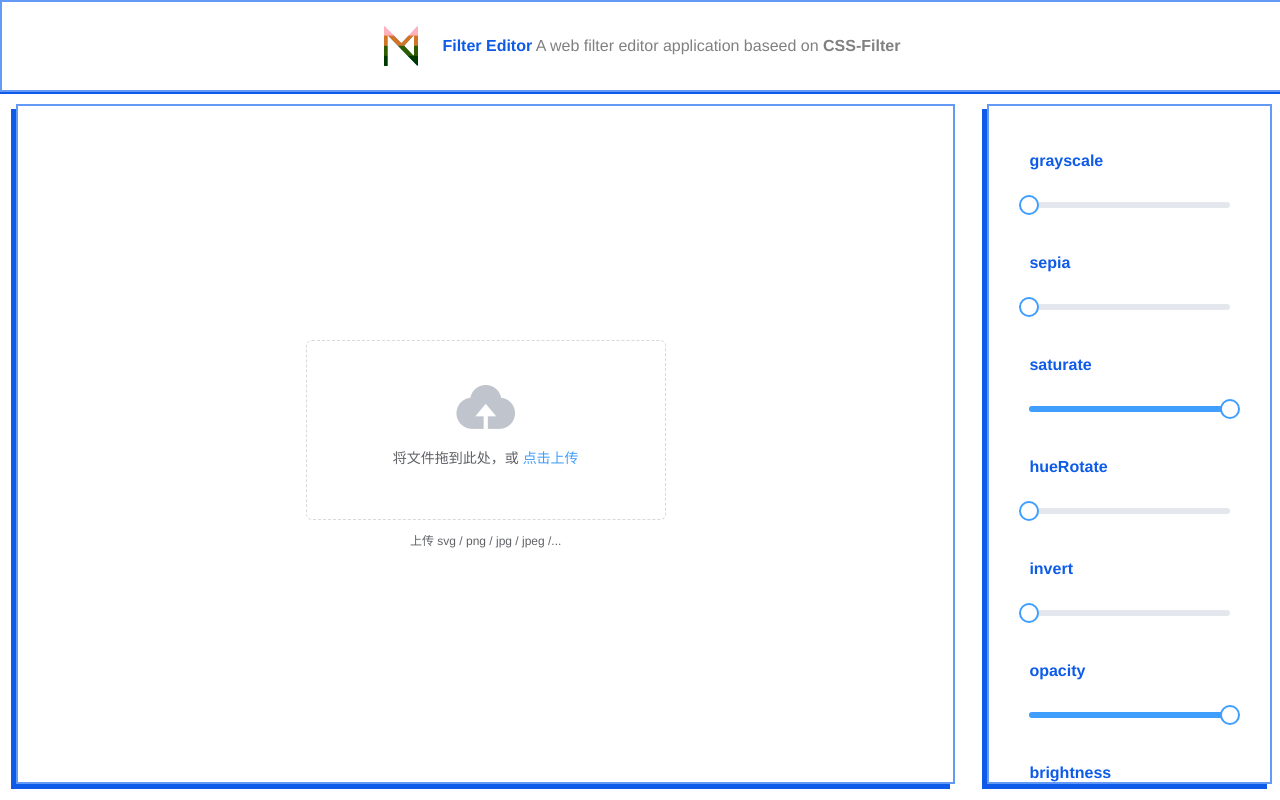
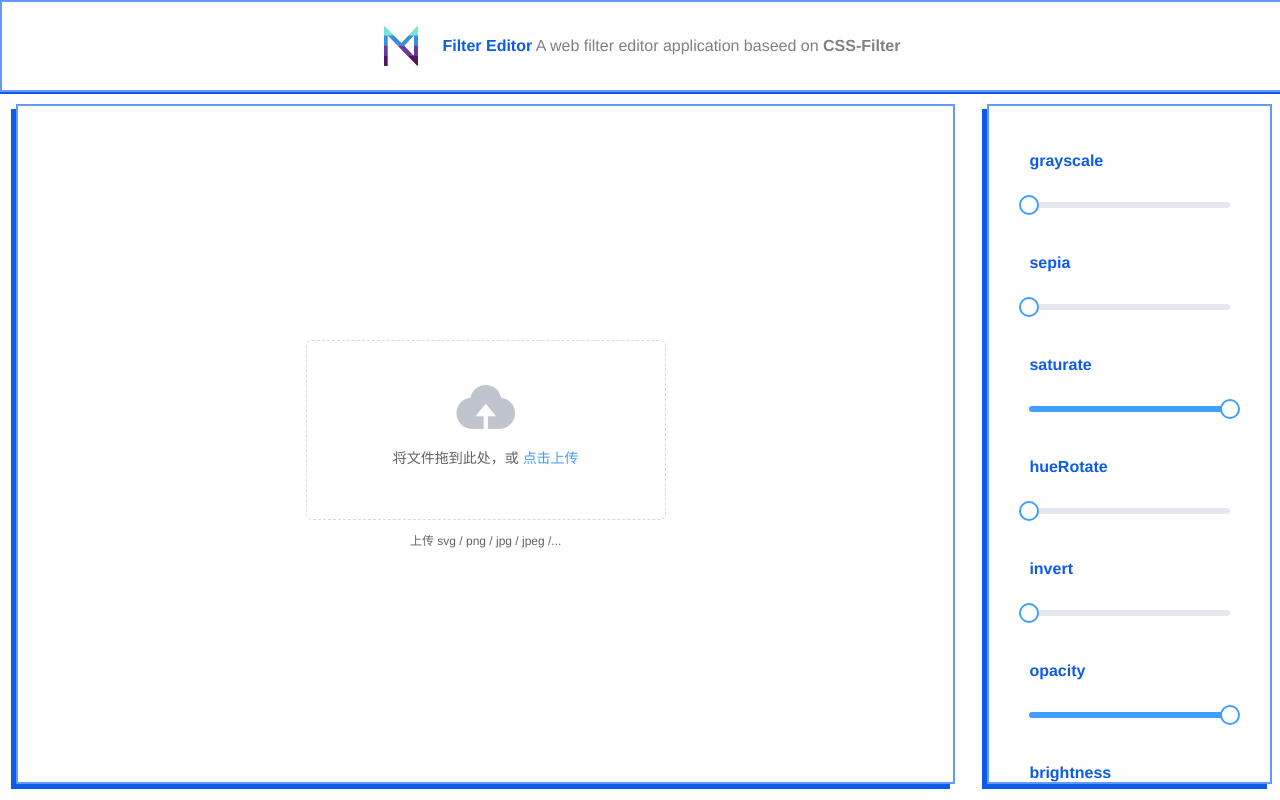
Before and after one commit to OfficialYoungX/Filter-Editor, a Vue app: page / in a window 1280 px wide. Built offline with nearby package versions, Linux system fonts and the light colour scheme; the HTML template or start-up script is replaced by a standard one.

Commit message:
delete: logo动画

```diff
--- a/src/App.vue
+++ b/src/App.vue
@@ -92,15 +92,15 @@ body {
     .head__logo {
         display: inline-block;
         height: 2.5rem;
-        animation: an_hue_rotate 2s linear forwards infinite;
-        @keyframes an_hue_rotate {
-            from {
-                filter: hue-rotate(0);
-            }
-            to {
-                filter: hue-rotate(360deg);
-            }
-        }
+        // animation: an_hue_rotate 2s linear forwards infinite;
+        // @keyframes an_hue_rotate {
+        //     from {
+        //         filter: hue-rotate(0);
+        //     }
+        //     to {
+        //         filter: hue-rotate(360deg);
+        //     }
+        // }
     }
     .head__title {
         text-align: center;
@@ -130,6 +130,8 @@ body {
     display: flex;
     justify-content: center;
     align-items: center;
+
+    overflow: hidden;
 }
 .controler-wrapper {
     width: 24rem;
--- a/src/components/Uploader.vue
+++ b/src/components/Uploader.vue
@@ -14,6 +14,8 @@
             </div>
             <div class="el-upload__tip" slot="tip">上传 svg / png / jpg / jpeg /...</div>
         </el-upload>
+        <!-- clear button -->
+        <!-- <span style="position: absolute; top:50%; left:20%;">Close X </span> -->
         <!-- stketch board -->
         <img
             class="uploader__sketch-board"
@@ -47,7 +49,8 @@ export default {
             actionURL: "https://jsonplaceholder.typicode.com/posts/",
             imageURL: "",
             isUpload: false,
-            scale: 1
+            scale: 1,
+
         };
     },
     computed: {
```
